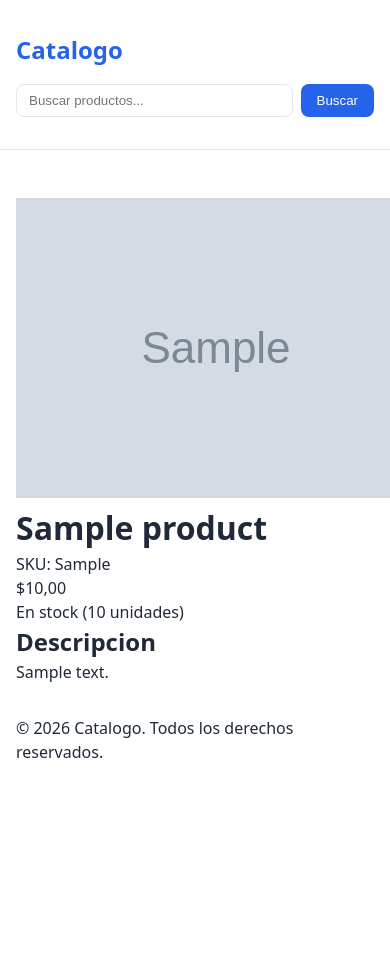
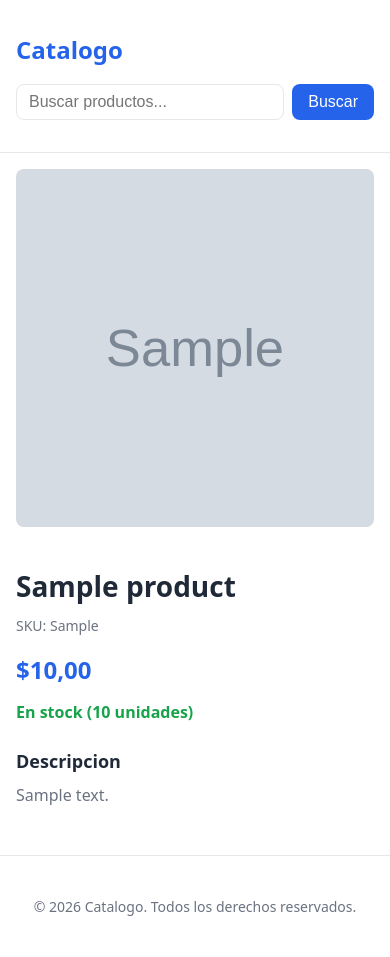
Before and after one commit to renzo23rc/catalogoClaudio, a Django app: a page that uses products/templates/products/base.html in a window 390 px wide; the page is wider, and only the part inside the window is pictured. Before the commit the page ends 758 px from the top of that part, so only its background shows below. Run offline with Django 5.2, Linux system fonts and the light colour scheme; tables that the repository leaves empty hold one stand-in row (values such as "Sample post"); grey boxes marked "Sample" are stand-in pictures.

Commit message:
feat(styles): add hero, offer badges, prices and stock indicators
- Add .hero section with gradient background
- Add .offer-badge, .price--original and .price--discounted utilities
- Add .stock--available and .stock--unavailable indicators
- Add product detail layout, filter bar and footer styles
- Improve responsive nav and card layouts

```diff
--- a/static/css/base.css
+++ b/static/css/base.css
@@ -6,6 +6,9 @@
     --color-muted: #6b7280;
     --color-bg: #ffffff;
     --color-border: #e5e7eb;
+    --color-danger: #dc2626;
+    --color-success: #16a34a;
+    --color-offer: #ea580c;
     --radius: 0.5rem;
     --shadow: 0 1px 3px rgba(0, 0, 0, 0.1);
 }
@@ -21,19 +24,35 @@ body {
     color: var(--color-text);
     background-color: var(--color-bg);
     line-height: 1.5;
+    display: flex;
+    flex-direction: column;
+    min-height: 100vh;
 }
 
 .container {
     max-width: 1200px;
     margin: 0 auto;
     padding: 1rem;
+    width: 100%;
+}
+
+main.container {
+    flex: 1;
 }
 
 /* Navigation */
 .nav {
     border-bottom: 1px solid var(--color-border);
     padding: 1rem 0;
-    margin-bottom: 2rem;
+    background: var(--color-bg);
+}
+
+.nav__inner {
+    display: flex;
+    flex-wrap: wrap;
+    align-items: center;
+    justify-content: space-between;
+    gap: 1rem;
 }
 
 .nav__brand {
@@ -46,7 +65,8 @@ body {
 .nav__search {
     display: flex;
     gap: 0.5rem;
-    margin-top: 1rem;
+    flex: 1;
+    max-width: 400px;
 }
 
 .nav__search input {
@@ -54,6 +74,7 @@ body {
     padding: 0.5rem 0.75rem;
     border: 1px solid var(--color-border);
     border-radius: var(--radius);
+    font-size: 1rem;
 }
 
 .nav__search button {
@@ -63,6 +84,38 @@ body {
     border: none;
     border-radius: var(--radius);
     cursor: pointer;
+    font-size: 1rem;
+}
+
+/* Hero */
+.hero {
+    text-align: center;
+    padding: 3rem 1rem;
+    background: linear-gradient(135deg, #f3f4f6 0%, #e5e7eb 100%);
+    border-radius: var(--radius);
+    margin-bottom: 2rem;
+}
+
+.hero__title {
+    font-size: 2rem;
+    font-weight: 800;
+    margin-bottom: 0.5rem;
+}
+
+.hero__subtitle {
+    font-size: 1.125rem;
+    color: var(--color-muted);
+}
+
+/* Sections */
+.section {
+    margin-bottom: 2.5rem;
+}
+
+.section__title {
+    font-size: 1.5rem;
+    font-weight: 700;
+    margin-bottom: 1rem;
 }
 
 /* Grid */
@@ -79,6 +132,8 @@ body {
     overflow: hidden;
     box-shadow: var(--shadow);
     transition: transform 0.15s ease;
+    position: relative;
+    background: var(--color-bg);
 }
 
 .card:hover {
@@ -90,6 +145,7 @@ body {
     aspect-ratio: 4 / 3;
     object-fit: cover;
     background-color: #f3f4f6;
+    display: block;
 }
 
 .card__body {
@@ -100,12 +156,64 @@ body {
     font-size: 1rem;
     font-weight: 600;
     margin-bottom: 0.25rem;
+    color: var(--color-text);
+    text-decoration: none;
+}
+
+.card__body a {
+    text-decoration: none;
+    color: inherit;
 }
 
 .card__price {
     font-size: 1.125rem;
     font-weight: 700;
     color: var(--color-primary);
+    margin-top: 0.5rem;
+}
+
+/* Offer badge */
+.offer-badge {
+    display: inline-block;
+    background: var(--color-offer);
+    color: #fff;
+    font-size: 0.75rem;
+    font-weight: 700;
+    padding: 0.25rem 0.5rem;
+    border-radius: var(--radius);
+    margin-top: 0.5rem;
+}
+
+.offer-badge--large {
+    font-size: 1rem;
+    padding: 0.375rem 0.75rem;
+}
+
+/* Prices */
+.price--original {
+    text-decoration: line-through;
+    color: var(--color-muted);
+    font-size: 0.875rem;
+    margin-right: 0.5rem;
+}
+
+.price--discounted {
+    color: var(--color-offer);
+    font-weight: 700;
+}
+
+/* Stock indicators */
+.stock {
+    font-weight: 600;
+    margin-top: 0.75rem;
+}
+
+.stock--available {
+    color: var(--color-success);
+}
+
+.stock--unavailable {
+    color: var(--color-danger);
 }
 
 /* Pagination */
@@ -130,3 +238,133 @@ body {
     color: #fff;
     border-color: var(--color-primary);
 }
+
+/* Footer */
+.footer {
+    border-top: 1px solid var(--color-border);
+    padding: 1.5rem 0;
+    text-align: center;
+    color: var(--color-muted);
+    font-size: 0.875rem;
+    margin-top: 2rem;
+}
+
+/* Empty state */
+.empty {
+    text-align: center;
+    color: var(--color-muted);
+    padding: 2rem 0;
+}
+
+/* Category description */
+.category__description {
+    color: var(--color-muted);
+    margin-bottom: 1rem;
+}
+
+/* Filter bar */
+.filter-bar {
+    margin-bottom: 1rem;
+}
+
+.filter-toggle {
+    display: inline-flex;
+    align-items: center;
+    gap: 0.5rem;
+}
+
+.filter-toggle__link,
+.filter-toggle__clear {
+    padding: 0.375rem 0.75rem;
+    border-radius: var(--radius);
+    text-decoration: none;
+    font-size: 0.875rem;
+    font-weight: 500;
+}
+
+.filter-toggle__link {
+    background: var(--color-primary);
+    color: #fff;
+}
+
+.filter-toggle__clear {
+    background: var(--color-border);
+    color: var(--color-text);
+}
+
+/* Product detail */
+.product-detail {
+    display: grid;
+    grid-template-columns: 1fr;
+    gap: 2rem;
+}
+
+@media (min-width: 768px) {
+    .product-detail {
+        grid-template-columns: 1fr 1fr;
+    }
+}
+
+.product-detail__primary-image {
+    width: 100%;
+    aspect-ratio: 1;
+    object-fit: cover;
+    border-radius: var(--radius);
+    background-color: #f3f4f6;
+}
+
+.product-detail__thumbnails {
+    display: flex;
+    gap: 0.5rem;
+    margin-top: 0.75rem;
+    flex-wrap: wrap;
+}
+
+.product-detail__thumbnail {
+    width: 64px;
+    height: 64px;
+    object-fit: cover;
+    border-radius: var(--radius);
+    border: 2px solid var(--color-border);
+    cursor: pointer;
+}
+
+.product-detail__thumbnail--active {
+    border-color: var(--color-primary);
+}
+
+.product-detail__info h1 {
+    font-size: 1.75rem;
+    font-weight: 700;
+    margin-bottom: 0.5rem;
+}
+
+.product-detail__sku {
+    color: var(--color-muted);
+    font-size: 0.875rem;
+    margin-bottom: 1rem;
+}
+
+.product-detail__price {
+    font-size: 1.5rem;
+    font-weight: 700;
+    margin-bottom: 0.5rem;
+}
+
+.product-detail__price--single {
+    color: var(--color-primary);
+}
+
+.product-detail__description {
+    margin-top: 1.5rem;
+}
+
+.product-detail__description h2 {
+    font-size: 1.125rem;
+    font-weight: 600;
+    margin-bottom: 0.5rem;
+}
+
+.product-detail__description p {
+    color: var(--color-muted);
+}
```
